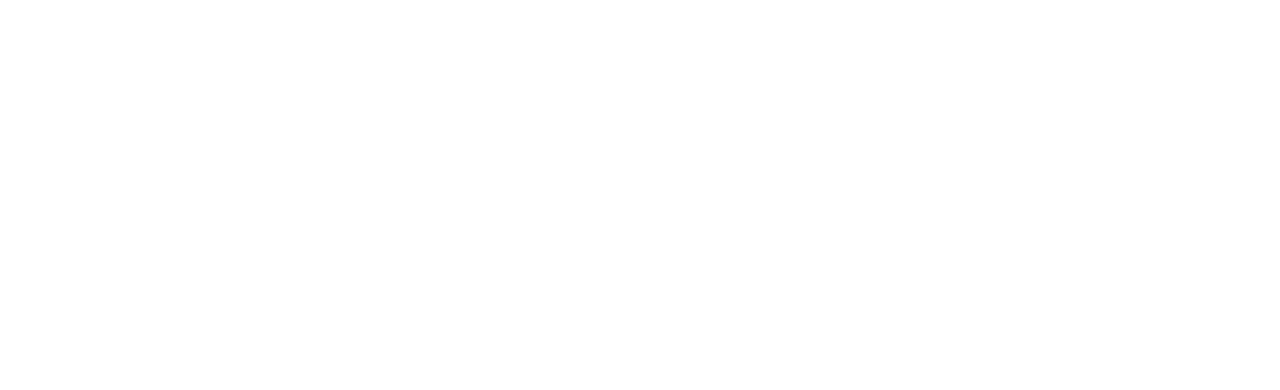
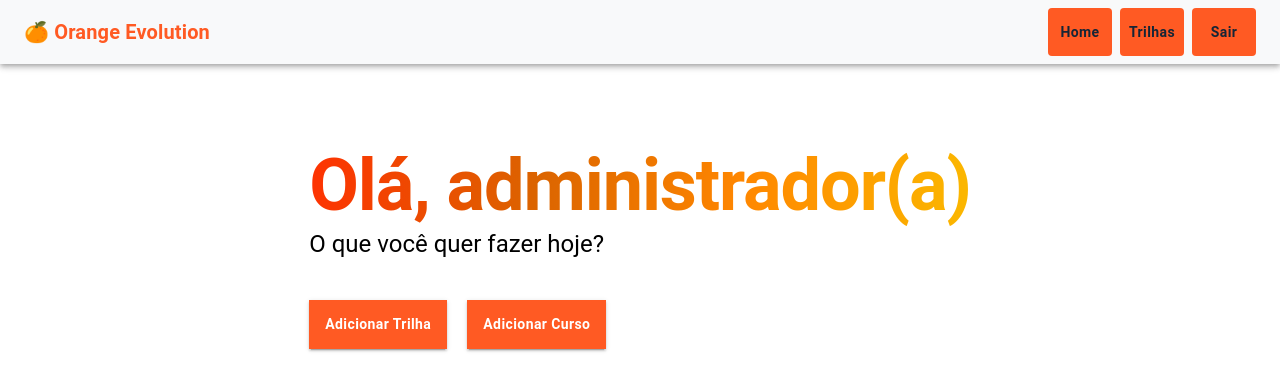
Before and after one commit to squad34-2022/hackathon_squad34_frontend, a React (Vite) app: page /admindashboard in a window 1280 px wide. Before the commit this address had no page. Shown: the top 390 px of the page. Built offline with nearby package versions, Linux system fonts and the light colour scheme.

Commit message:
:sparkles: feat: Creating admin dashboard and route

```diff
--- a/src/App.jsx
+++ b/src/App.jsx
@@ -1,6 +1,5 @@
 import { ThemeProvider } from "@mui/material";
 import { BrowserRouter, Route, Routes } from "react-router-dom";
-import Navbar from "./components/Navbar/navbar";
 import Course from "./pages/Courses/Course";
 import Dashboard from "./pages/Dashboard/Dashboard";
 import Trilhas from "./pages/Trilhas/"
@@ -8,6 +7,7 @@
 import Login from "./pages/Login";
 import Register from "./pages/Register";
 import theme from "./themes/theme";
+import AdminDashboard from "./pages/AdminDashboard/AdminDashboard";
 
 function App() {
   return (
@@ -16,6 +16,7 @@
         <Routes>
           <Route path="/" element={<Home />} />
           <Route path="/dashboard" element={<Dashboard />} />
+          <Route path="/admindashboard" element={<AdminDashboard />} />
           <Route path="/cursos" element={<Course />} />
           <Route path="/cadastro" element={<Register />} />
           <Route path="/login" element={<Login />} />
--- /dev/null
+++ b/src/pages/AdminDashboard/AdminDashboard.jsx
@@ -0,0 +1,38 @@
+import { Typography, Grid, Box, Button } from "@mui/material";
+import React from "react";
+import Navbar from "../../components/Navbar/Navbar";
+
+import "./adminDashboard.css";
+
+function AdminDashboard() {
+  return (
+    <>
+      <Navbar />
+      <Grid
+        container
+        direction="column"
+        justifyContent="center"
+        alignItems="center"
+      >
+        <Grid item xs={6} alignItems="center">
+          <Box>
+            <Typography variant="h1" className="admin-dash-h1">
+              Olá, administrador(a)
+            </Typography>
+            <Typography variant="h5">O que você quer fazer hoje?</Typography>
+          </Box>
+          <Box>
+            <Button variant="contained" className="admin-dash-btn mg-top">
+              Adicionar Trilha
+            </Button>
+            <Button variant="contained" className="mg-top">
+              Adicionar Curso
+            </Button>
+          </Box>
+        </Grid>
+      </Grid>
+    </>
+  );
+}
+
+export default AdminDashboard;
--- /dev/null
+++ b/src/pages/AdminDashboard/adminDashboard.css
@@ -0,0 +1,12 @@
+.admin-dash-h1 {
+  padding-bottom: 0px !important;
+  padding-top: 80px;
+}
+
+.admin-dash-btn {
+  margin-right: 20px !important;
+}
+
+.mg-top {
+  margin-top: 40px !important;
+}
```
